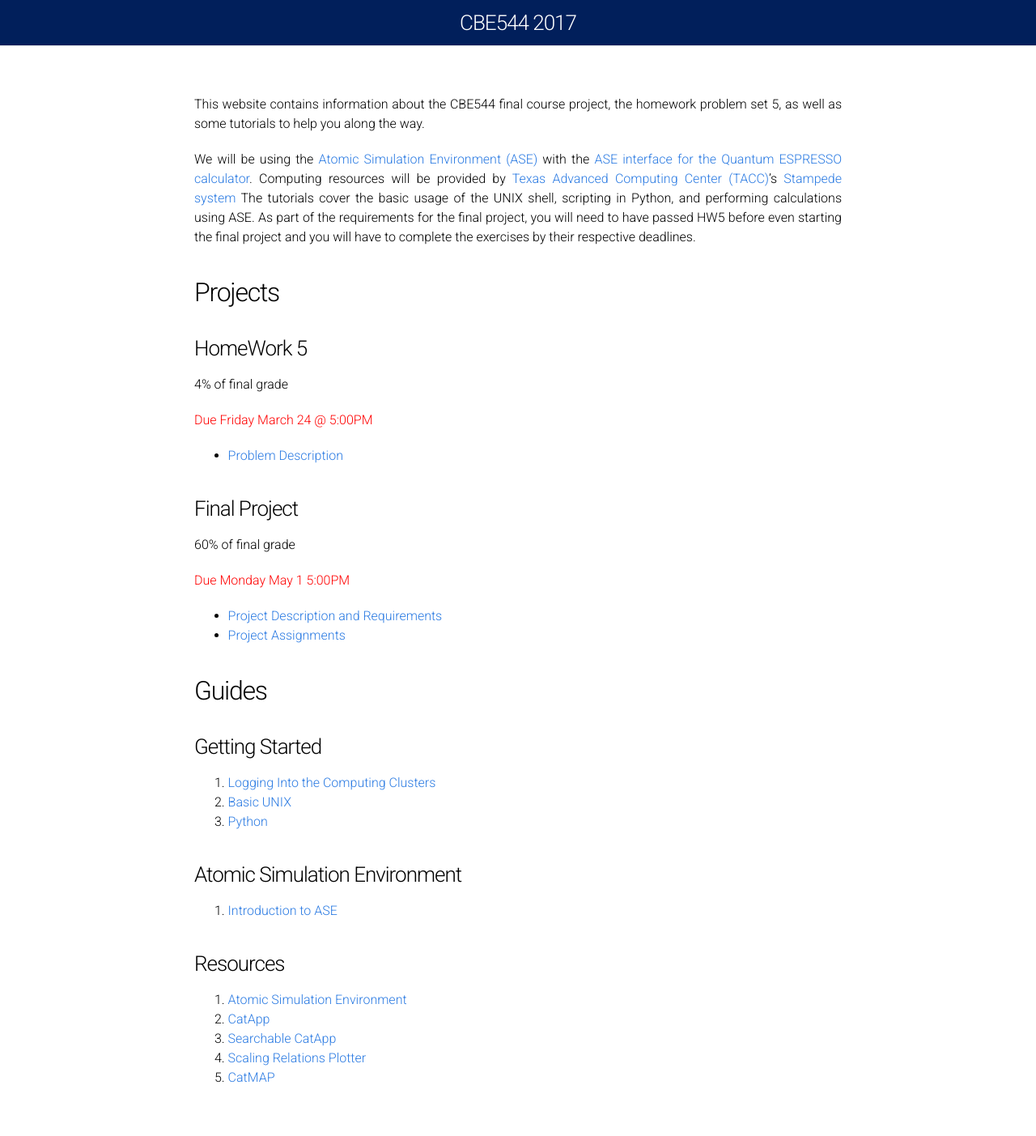
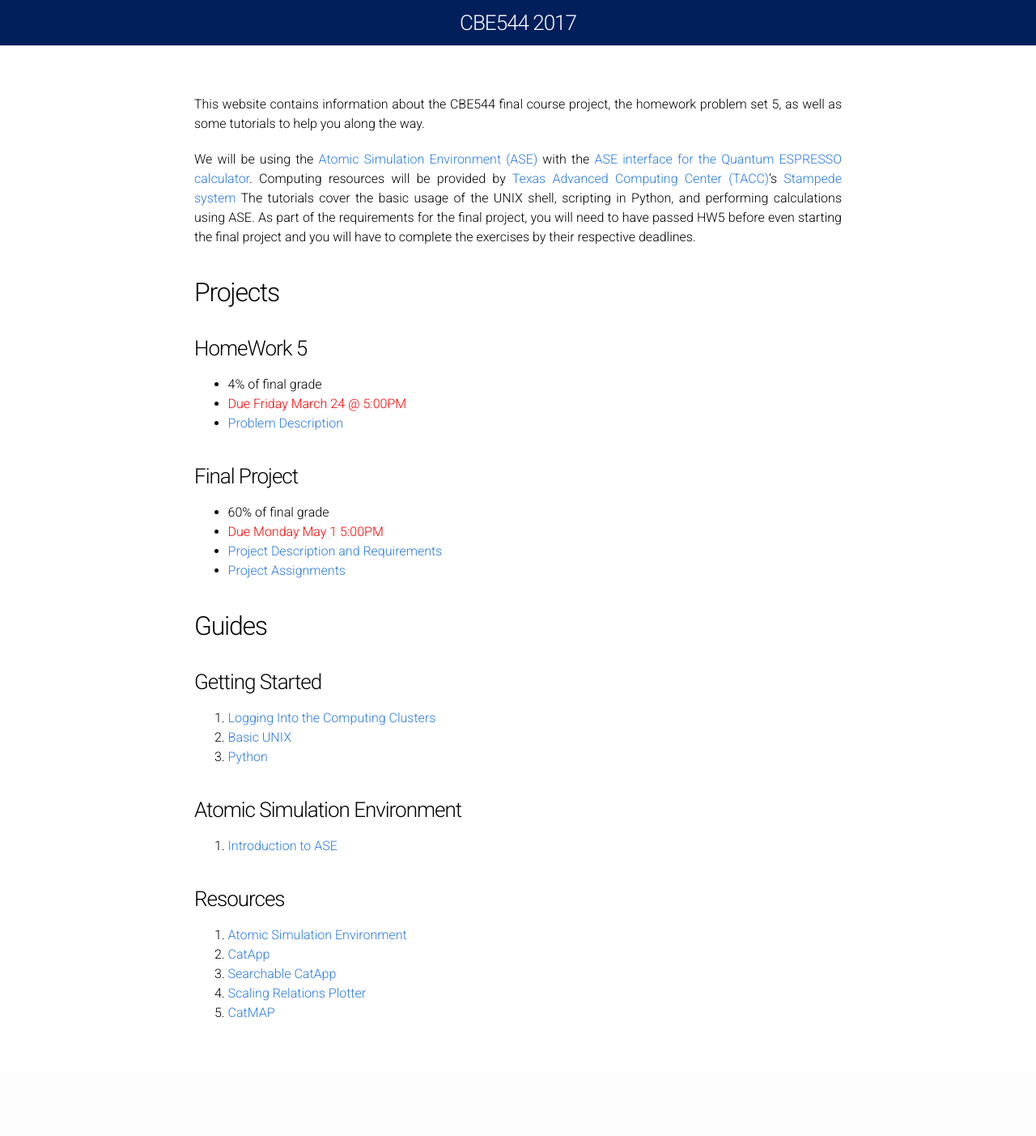
Before and after one commit to vojale/CBE544-2018.github.io, a Jekyll site: the page built from Index.md, in a window 1280 px wide. Shown: the whole page at 81% size. Built offline with Jekyll 4.4.1, drawn with Linux system fonts in a browser that asks for light colours; after the commit the page ends 1323 px from its top, so only the background shows below that.

Commit message:
Update Index.md

```diff
--- a/Index.md
+++ b/Index.md
@@ -11,15 +11,15 @@ We will be using the [Atomic Simulation Environment (ASE)](https://wiki.fysik.dt
 ## Projects ##
 
 ### HomeWork 5 ###
-4% of final grade
-<font color="red">Due Friday March 24 @ 5:00PM</font>
-  * [Problem Description](/HW5)
+* 4% of final grade
+* <font color="red">Due Friday March 24 @ 5:00PM</font>
+* [Problem Description](/HW5)
 
 ### Final Project ###
-60% of final grade
-<font color="red">Due Monday May 1 5:00PM</font>
-  * [Project Description and Requirements](Project/)
-  * [Project Assignments](Project_Assignments/)
+* 60% of final grade
+* <font color="red">Due Monday May 1 5:00PM</font>
+* [Project Description and Requirements](Project/)
+* [Project Assignments](Project_Assignments/)
 
 
 ## Guides ##
```
